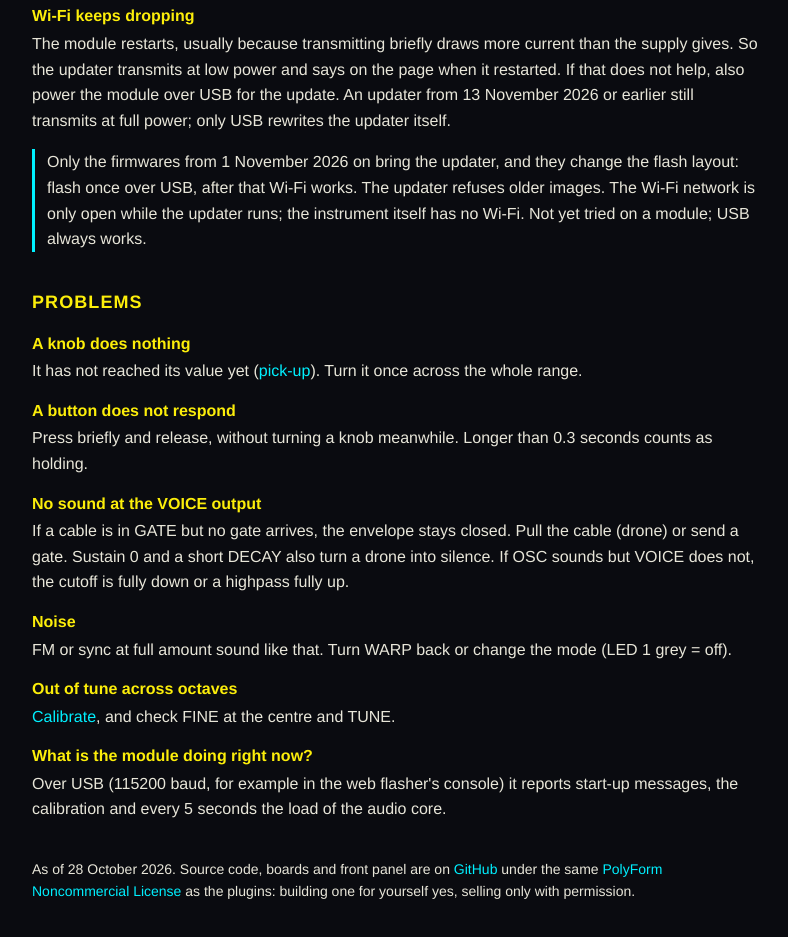
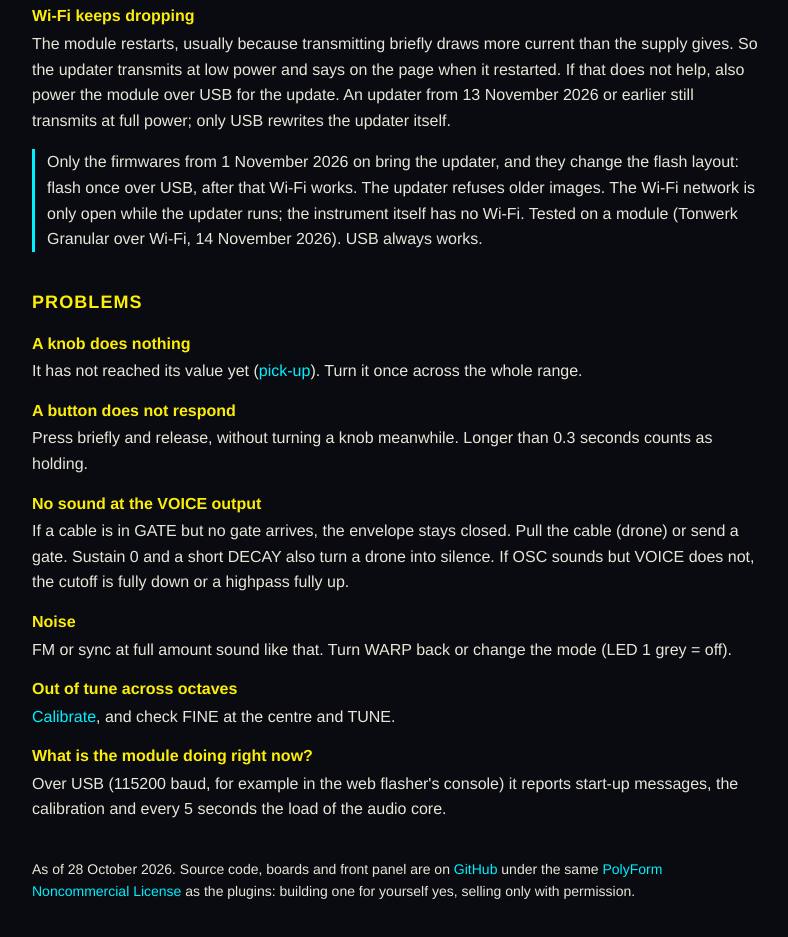
Before and after one commit to Marcel-B/Synth, a plain HTML site: page website/en/modul/index.html in a window 1280 px wide. Shown: the part 7987-8924 px from the top of the page, without its empty margins (244-1032 px from the left). Drawn offline with Linux system fonts and the light colour scheme.

Commit message:
Modul: WLAN-Update auf der Hardware getestet
Co-Authored-By: Claude Opus 5.5 <noreply@anthropic.com>
Claude-Session: https://claude.ai/code/session_012St5KjcKhBpy719SpVNhhr

```diff
--- a/website/en/modul/index.html
+++ b/website/en/modul/index.html
@@ -229,7 +229,7 @@
       <dt>Both steady red</dt><dd>The flash layout does not know the updater: flash once over USB.</dd>
       <dt>Wi-Fi keeps dropping</dt><dd>The module restarts, usually because transmitting briefly draws more current than the supply gives. So the updater transmits at low power and says on the page when it restarted. If that does not help, also power the module over USB for the update. An updater from 13 November 2026 or earlier still transmits at full power; only USB rewrites the updater itself.</dd>
     </dl>
-    <p class="note">Only the firmwares from 1 November 2026 on bring the updater, and they change the flash layout: flash once over USB, after that Wi-Fi works. The updater refuses older images. The Wi-Fi network is only open while the updater runs; the instrument itself has no Wi-Fi. Not yet tried on a module; USB always works.</p>
+    <p class="note">Only the firmwares from 1 November 2026 on bring the updater, and they change the flash layout: flash once over USB, after that Wi-Fi works. The updater refuses older images. The Wi-Fi network is only open while the updater runs; the instrument itself has no Wi-Fi. Tested on a module (Tonwerk Granular over Wi-Fi, 14 November 2026). USB always works.</p>
 
     <h2 id="probleme">Problems</h2>
     <dl class="tools">
```
Also changed, not shown: website/modul/index.html (+1 -1 lines), 1 other file.
